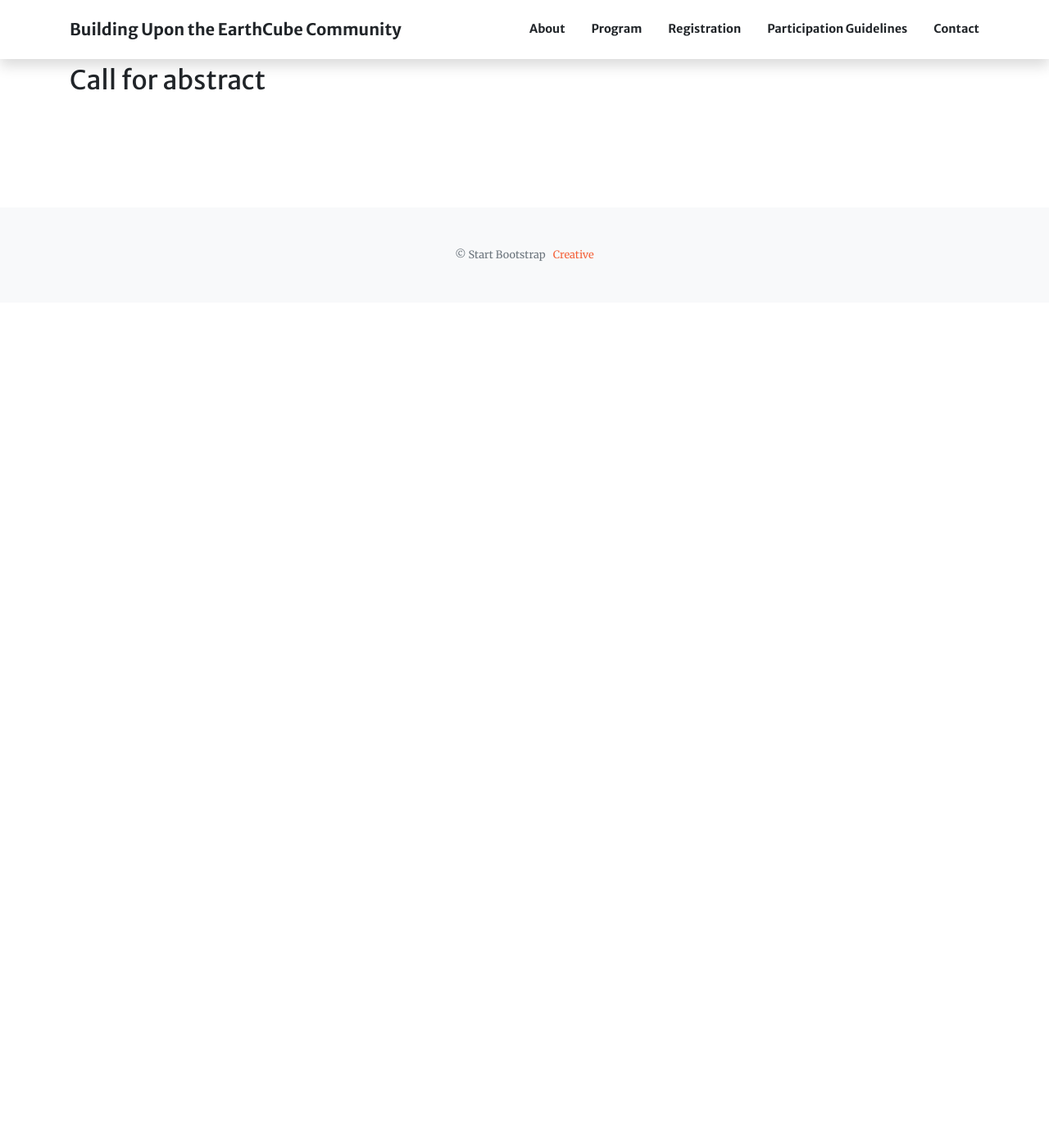
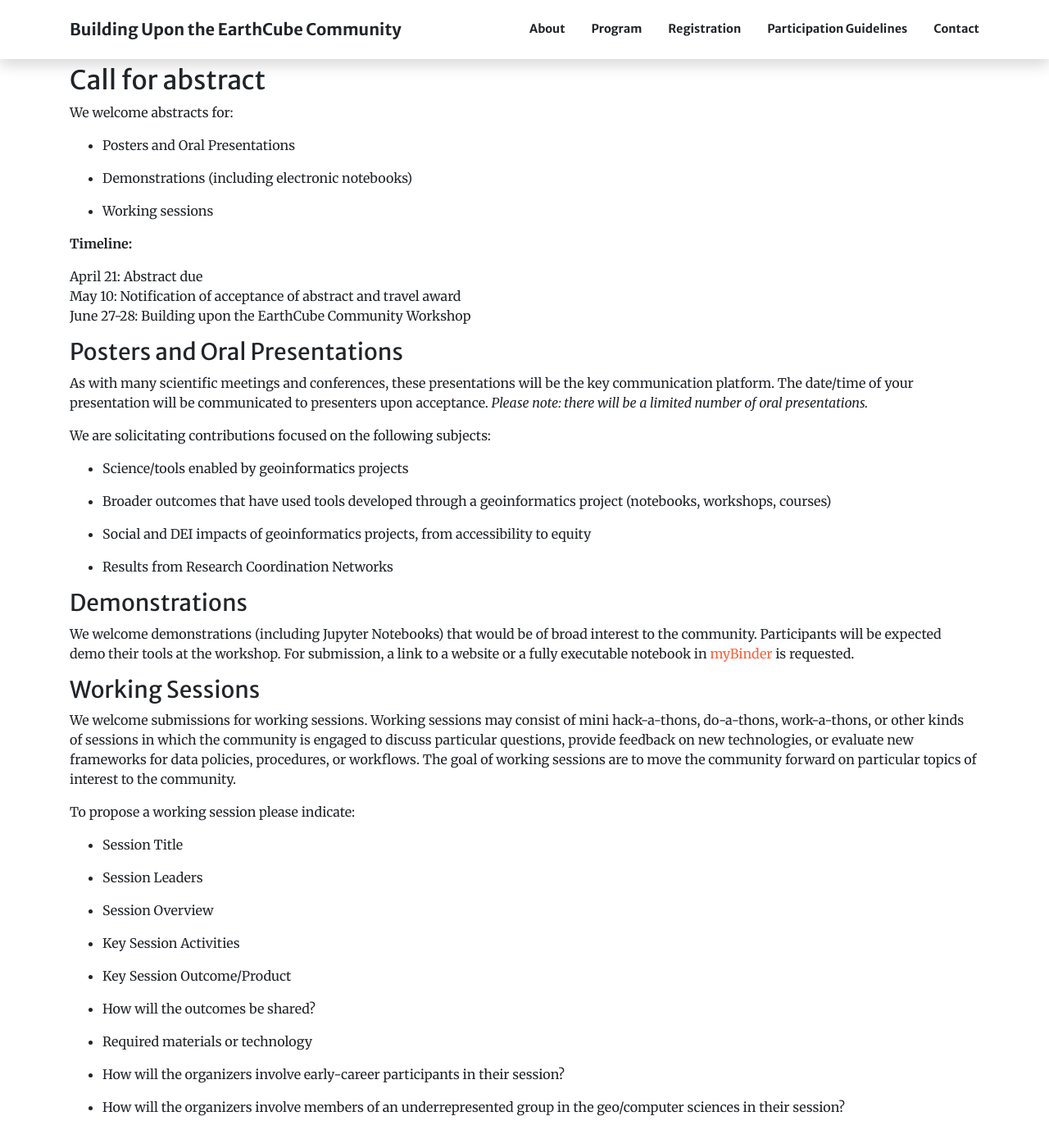
Before and after one commit to isi-usc-edu/building-upon-the-earthcube-community, a Jekyll site: the page built from program.md, in a window 1280 px wide and 1400 px high, scrolled down 449 px. Shown: the whole window at 82% size. Built offline with Jekyll 4.4.1, drawn with Linux system fonts in a browser that asks for light colours; before the commit the page ends 900 px from its top, so only the background shows below that.

Commit message:
more website

```diff
--- a/program.md
+++ b/program.md
@@ -17,6 +17,62 @@ menus:
 
 * [Schedule](#schedule)
 
-Check the schedule and registration [here](/building-upon-the-earthcube-community/registration)
+Registration information [here](/building-upon-the-earthcube-community/registration)
 
 ## <a name='abstract'> Call for abstract </a>
+
+We welcome abstracts for:
+
+* Posters and Oral Presentations
+
+* Demonstrations (including electronic notebooks)
+
+* Working sessions
+
+**Timeline:**
+
+April 21: Abstract due
+May 10: Notification of acceptance of abstract and travel award
+June 27-28: Building upon the EarthCube Community Workshop
+
+### Posters and Oral Presentations
+
+As with many scientific meetings and conferences, these presentations will be the key communication platform.  The date/time of your presentation will be communicated to presenters upon acceptance. *Please note: there will be a limited number of oral presentations.*
+
+We are solicitating contributions focused on the following subjects:
+
+* Science/tools enabled by geoinformatics projects
+
+* Broader outcomes that have used tools developed through a geoinformatics project (notebooks, workshops, courses)
+
+* Social and DEI impacts of geoinformatics projects, from accessibility to equity
+
+* Results from Research Coordination Networks
+
+### Demonstrations
+
+We welcome demonstrations (including Jupyter Notebooks) that would be of broad interest to the community. Participants will be expected demo their tools at the workshop. For submission, a link to a website or a fully executable notebook in [myBinder](https://mybinder.org) is requested.
+
+### Working Sessions
+
+We welcome submissions for working sessions. Working sessions may consist of mini hack-a-thons, do-a-thons, work-a-thons, or other kinds of sessions in which the community is engaged to discuss particular questions, provide feedback on new technologies, or evaluate new frameworks for data policies, procedures, or workflows. The goal of working sessions are to move the community forward on particular topics of interest to the community.
+
+To propose a working session please indicate:
+
+* Session Title
+
+* Session Leaders
+
+* Session Overview
+
+* Key Session Activities
+
+* Key Session Outcome/Product
+
+* How will the outcomes be shared?
+
+* Required materials or technology
+
+* How will the organizers involve early-career participants in their session?
+
+* How will the organizers involve members of an underrepresented group in the geo/computer sciences in their session?
```
Also changed, not shown: index.md (+5 -4 lines), assets/img/members/khider.jpg (added).
